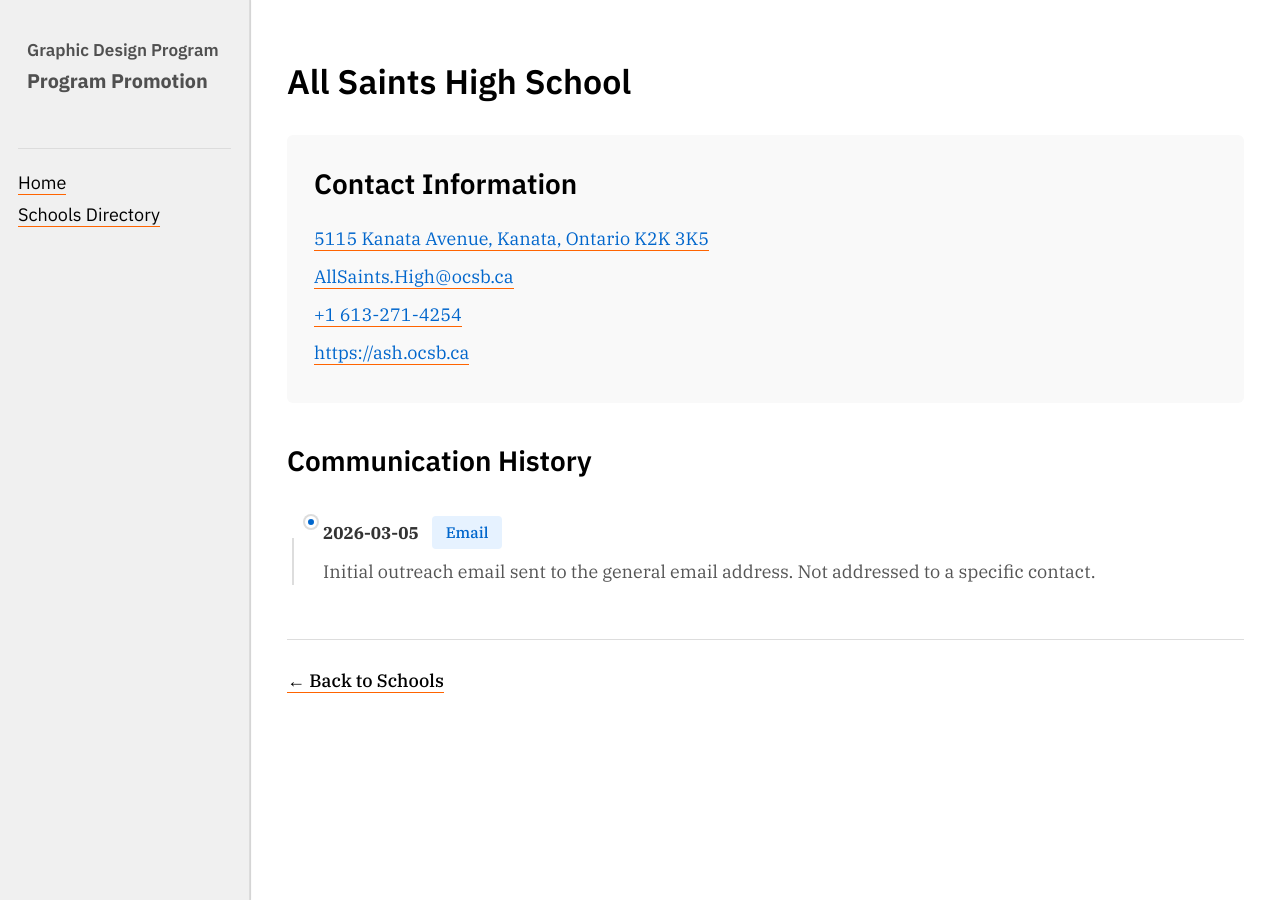
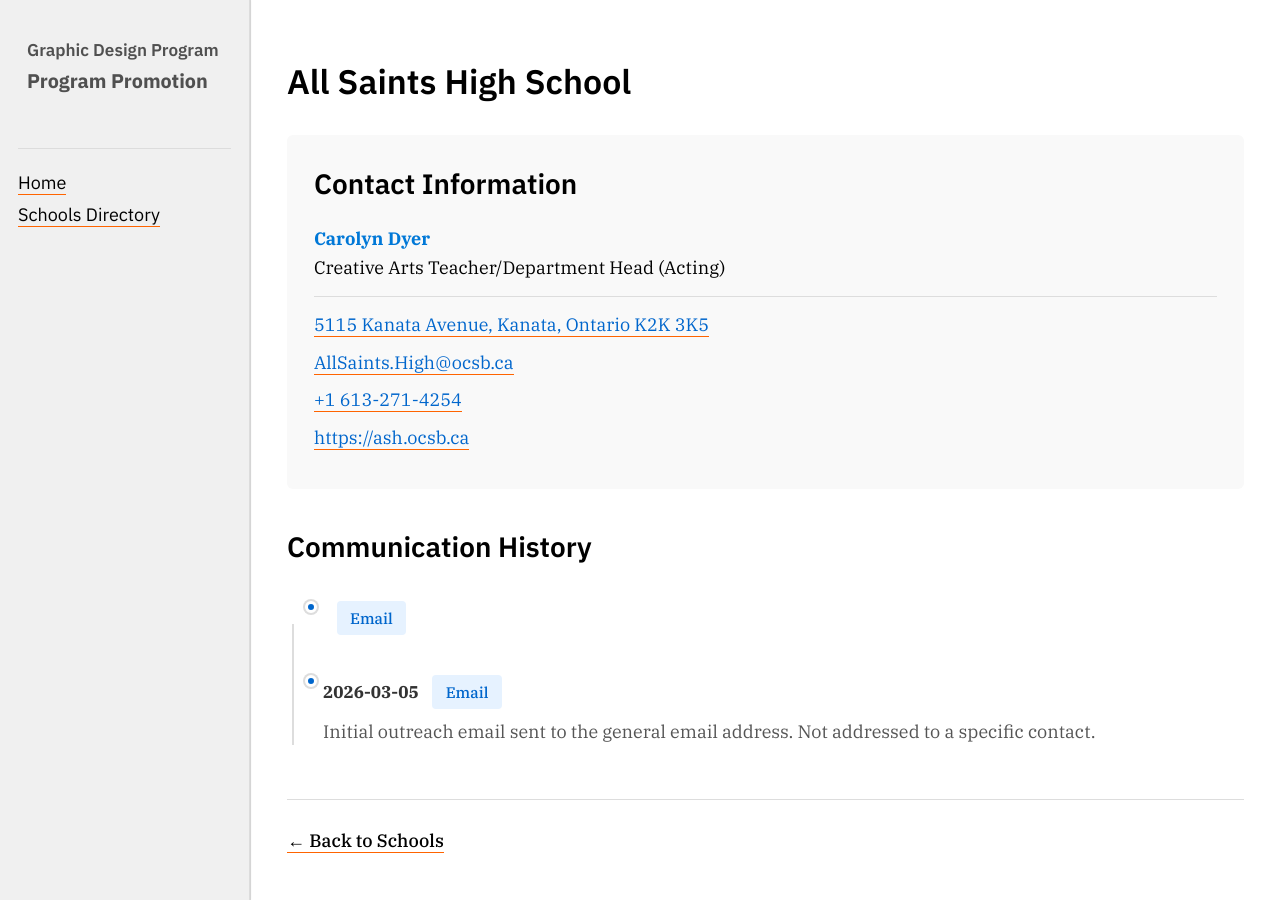
Before and after one commit to AlainParadis/program-promotion, a Jekyll site: the page built from _schools/all-saints-high-school.md, in a window 1280 px wide. Built offline with Jekyll 4.4.1, drawn with Linux system fonts in a browser that asks for light colours.

Commit message:
Add contact name and title for All Saints HS
Populate contact.name and contact.title with 'Carolyn Dyer' and 'Creative Arts Teacher/Department Head (Acting)' in _schools/all-saints-high-school.md. Also add an additional communications entry (date/method/note currently empty), likely as a placeholder for follow-up.

```diff
--- a/_schools/all-saints-high-school.md
+++ b/_schools/all-saints-high-school.md
@@ -3,8 +3,8 @@ layout: school
 title: "All Saints High School"
 status: "contacted"
 contact:
-  name:
-  title:
+  name: "Carolyn Dyer"
+  title: "Creative Arts Teacher/Department Head (Acting)"
   address: "5115 Kanata Avenue, Kanata, Ontario K2K 3K5"
   map: "https://maps.apple.com/place?address=5115%20Kanata%20Ave,%20Kanata%20ON%20K2K%203K5,%20Canada&coordinate=45.321639,-75.924943&name=5115%20Kanata%20Ave&map=explore"
   email: "AllSaints.High@ocsb.ca"
@@ -14,4 +14,7 @@ communications:
   - date: "2026-03-05"
     method: "email"
     note: "Initial outreach email sent to the general email address. Not addressed to a specific contact."
+  - date: ""
+    method: "email"
+    note: ""
 ---
```
